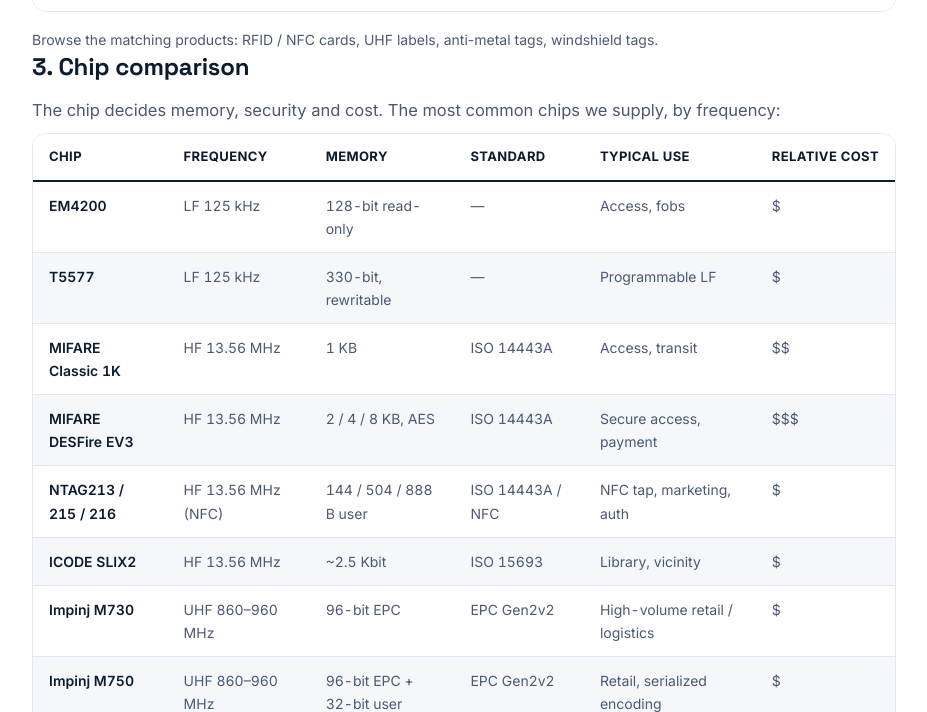
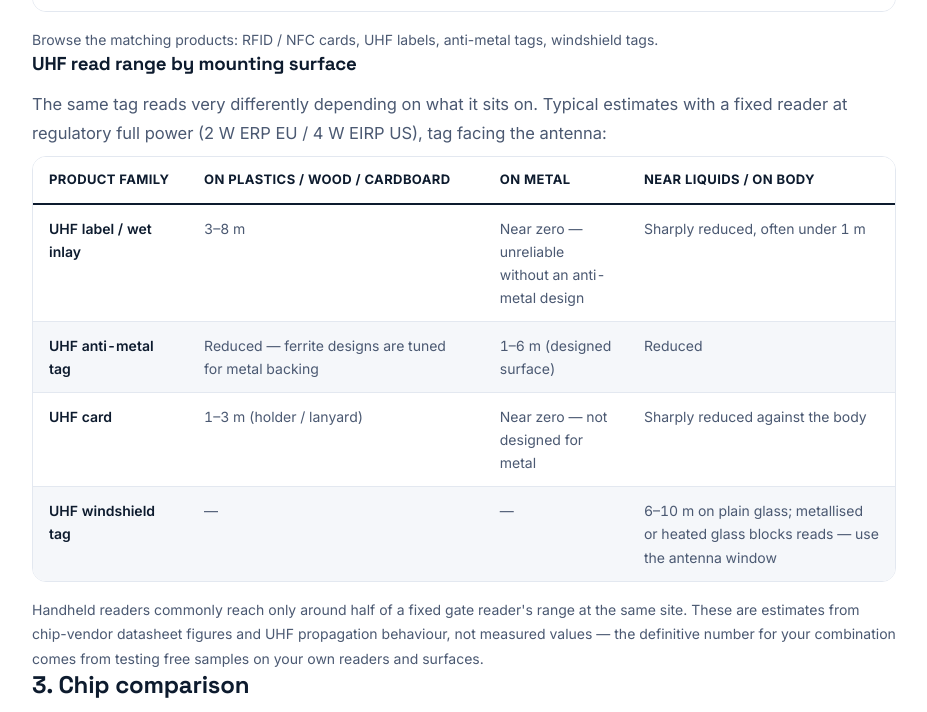
Before and after one commit to proudrfid/rfidmfg, a website: page rfid-benchmark-2026.html in a window 1280 px wide. Shown: the part 2018-2730 px from the top of the page, without its empty margins (176-1103 px from the left). Drawn offline with Linux system fonts and the light colour scheme.

Commit message:
benchmark: UHF read range by mounting surface matrix (estimates, labeled)

```diff
--- a/rfid-benchmark-2026.html
+++ b/rfid-benchmark-2026.html
@@ -133,6 +133,21 @@
     </div>
     <p style="font-size:14px;color:var(--muted)">Browse the matching products: <a href="rfid-nfc-card.html">RFID / NFC cards</a>, <a href="uhf-rfid-label.html">UHF labels</a>, <a href="rfid-anti-metal-tag.html">anti-metal tags</a>, <a href="uhf-windshield-tag.html">windshield tags</a>.</p>
 
+    <h3>UHF read range by mounting surface</h3>
+    <p>The same tag reads very differently depending on what it sits on. Typical estimates with a fixed reader at regulatory full power (2 W ERP EU / 4 W EIRP US), tag facing the antenna:</p>
+    <div class="table-wrap">
+      <table class="data-table">
+        <thead><tr><th>Product family</th><th>On plastics / wood / cardboard</th><th>On metal</th><th>Near liquids / on body</th></tr></thead>
+        <tbody>
+          <tr><td>UHF label / wet inlay</td><td>3–8 m</td><td>Near zero — unreliable without an anti-metal design</td><td>Sharply reduced, often under 1 m</td></tr>
+          <tr><td>UHF anti-metal tag</td><td>Reduced — ferrite designs are tuned for metal backing</td><td>1–6 m (designed surface)</td><td>Reduced</td></tr>
+          <tr><td>UHF card</td><td>1–3 m (holder / lanyard)</td><td>Near zero — not designed for metal</td><td>Sharply reduced against the body</td></tr>
+          <tr><td>UHF windshield tag</td><td>—</td><td>—</td><td>6–10 m on plain glass; metallised or heated glass blocks reads — use the antenna window</td></tr>
+        </tbody>
+      </table>
+    </div>
+    <p style="font-size:14px;color:var(--muted)">Handheld readers commonly reach only around half of a fixed gate reader's range at the same site. These are estimates from chip-vendor datasheet figures and UHF propagation behaviour, not measured values — the definitive number for your combination comes from testing free samples on your own readers and surfaces.</p>
+
     <h2>3. Chip comparison</h2>
     <p>The chip decides memory, security and cost. The most common chips we supply, by frequency:</p>
     <div class="table-wrap">
@@ -192,7 +207,7 @@
     <h3>Source map by section</h3>
     <ul class="check-list">
       <li><strong>1. Frequency benchmark</strong> — frequencies, protocols and standards from ISO/IEC 14443 / 15693 / 18000-63 and GS1 EPC Gen2; typical read ranges from RFID MFG production experience.</li>
-      <li><strong>2. Read range by form factor</strong> — RFID MFG production and deployment experience; representative typical values, not certified lab measurements.</li>
+      <li><strong>2. Read range by form factor &amp; mounting surface</strong> — RFID MFG production and deployment experience plus chip-vendor datasheet figures and UHF propagation behaviour; representative typical values and estimates, not certified lab measurements.</li>
       <li><strong>3. Chip comparison</strong> — memory and feature data from NXP, Impinj and EM Microelectronic public datasheets; typical range figures from production experience.</li>
       <li><strong>4. Material &amp; environment</strong> — material-supplier data plus production experience. Limits describe the base material only: a finished tag's real rating depends on the full construction (chip packaging, adhesive, encapsulation, antenna), so check the per-SKU datasheet.</li>
       <li><strong>5. Sourcing reference</strong> — RFID MFG quoting and production data as of June 2026, confirmed per quotation.</li>
```
